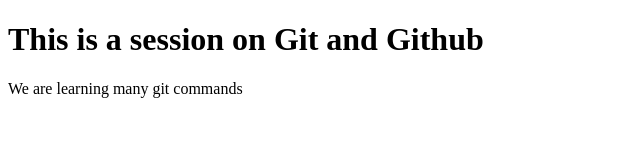
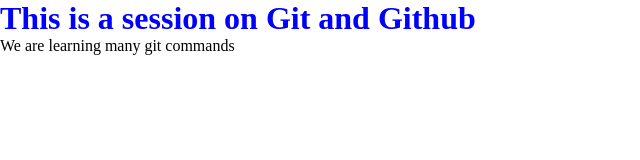
Before and after one commit to jaycek/E75-Git-example, a plain HTML site: page index.html in a window 1280 px wide. Shown: the whole page, without its empty margins (0-640 px from the left). Drawn offline with Linux system fonts and the light colour scheme.

Commit message:
Bug-10001 added h1 styling

```diff
--- a/index.html
+++ b/index.html
@@ -4,6 +4,7 @@
     <meta charset="UTF-8">
     <meta name="viewport" content="width=device-width, initial-scale=1.0">
     <title>Git Example Session</title>
+    <link rel="stylesheet" href="style.css">
 </head>
 <body>
     <h1>This is a session on Git and Github</h1>
--- a/style.css
+++ b/style.css
@@ -0,0 +1,9 @@
+*{
+    margin:0;
+    padding:0;
+    box-sizing: border-box;
+}
+
+h1{
+    color: blue;
+}
```
